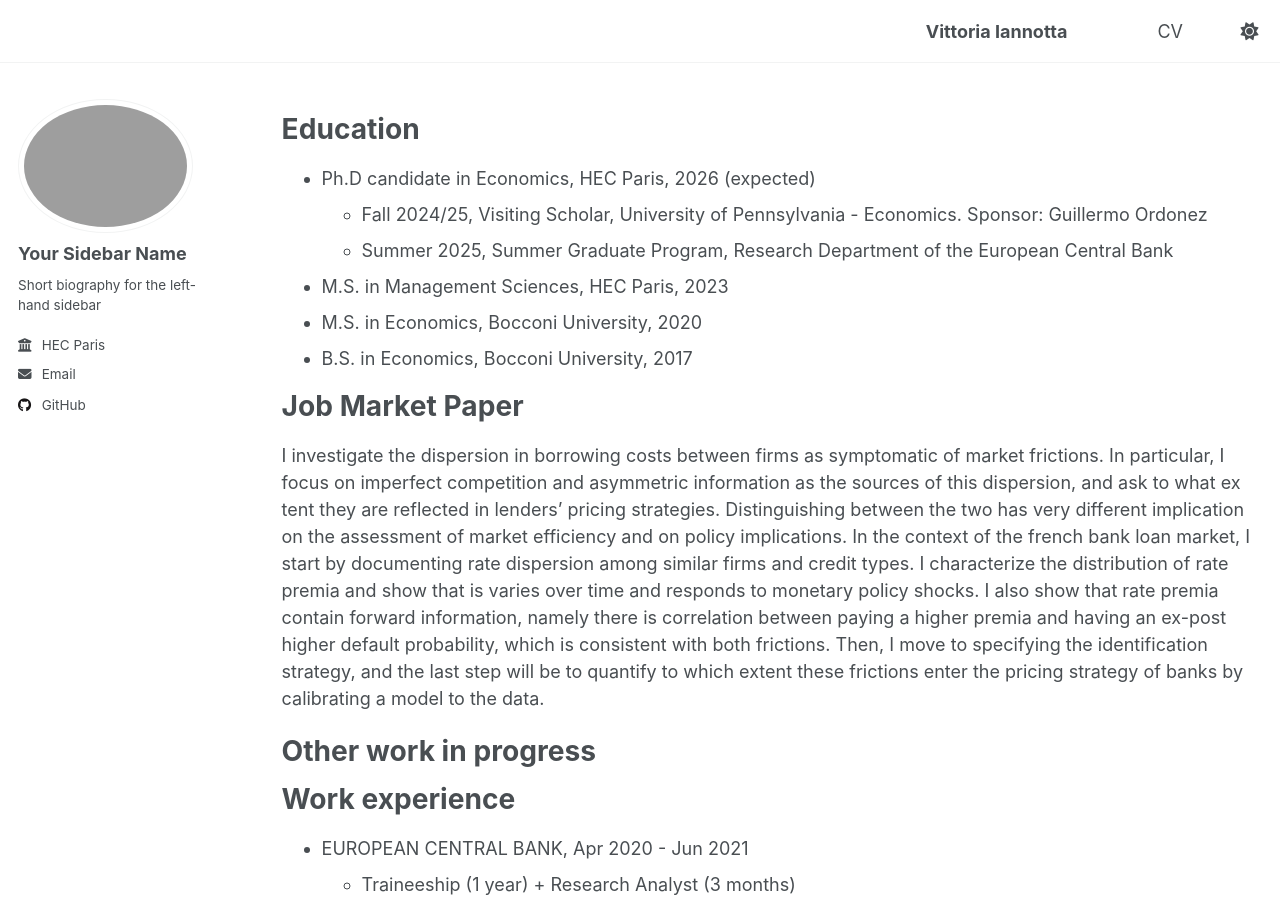
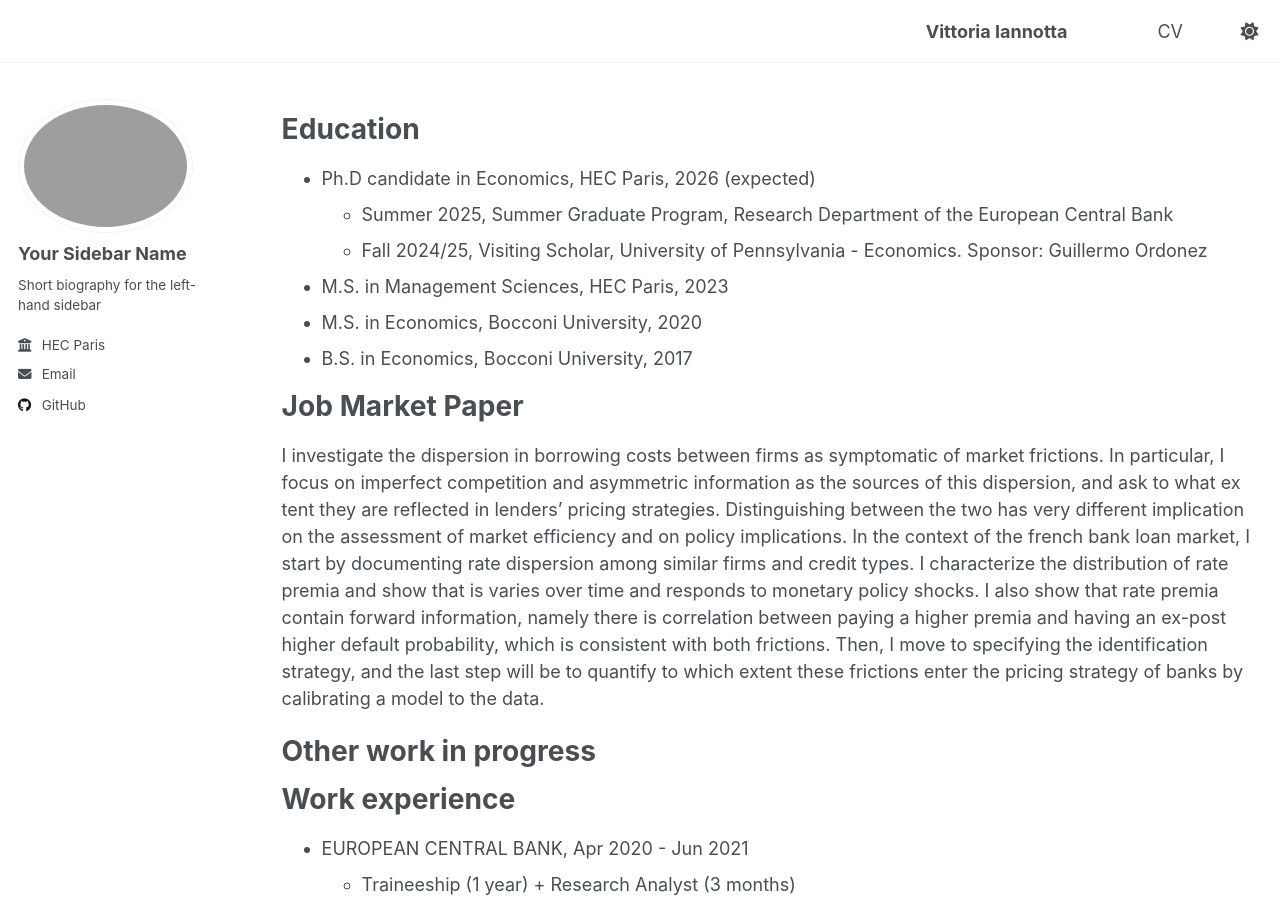
Before and after one commit to vittoriaiannotta/vittoriaiannotta.github.io, a Jekyll site: the page built from _pages/cv.md, in a window 1280 px wide and 900 px high. Built offline with Jekyll 4.4.1, drawn with Linux system fonts in a browser that asks for light colours.

Commit message:
Update cv.md

```diff
--- a/_pages/cv.md
+++ b/_pages/cv.md
@@ -12,8 +12,8 @@ redirect_from:
 Education
 ======
 * Ph.D candidate in Economics, HEC Paris, 2026 (expected)
+  * Summer 2025, Summer Graduate Program, Research Department of the European Central Bank
   * Fall 2024/25, Visiting Scholar, University of Pennsylvania - Economics. Sponsor: Guillermo Ordonez
-  * Summer 2025, Summer Graduate Program, Research Department of the European Central Bank
 * M.S. in Management Sciences, HEC Paris, 2023
 * M.S. in Economics, Bocconi University, 2020
 * B.S. in Economics, Bocconi University, 2017
```
